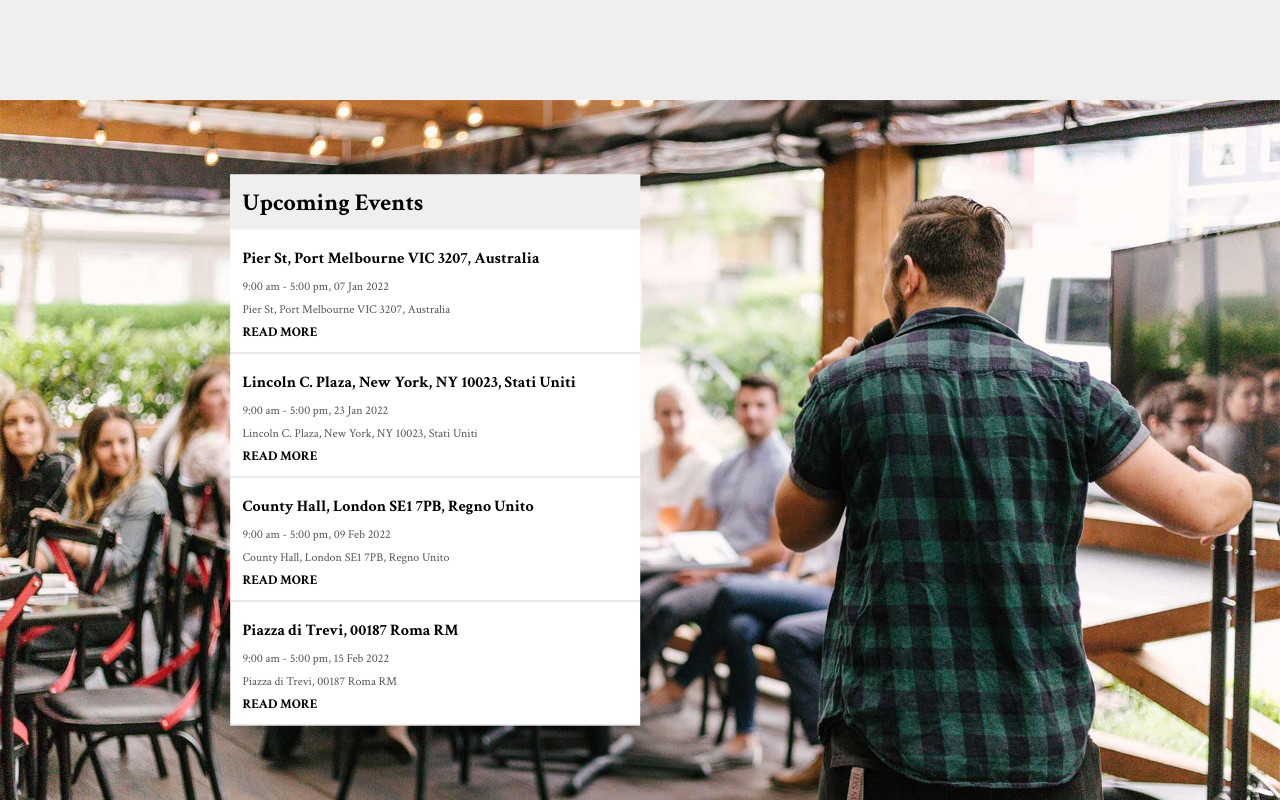
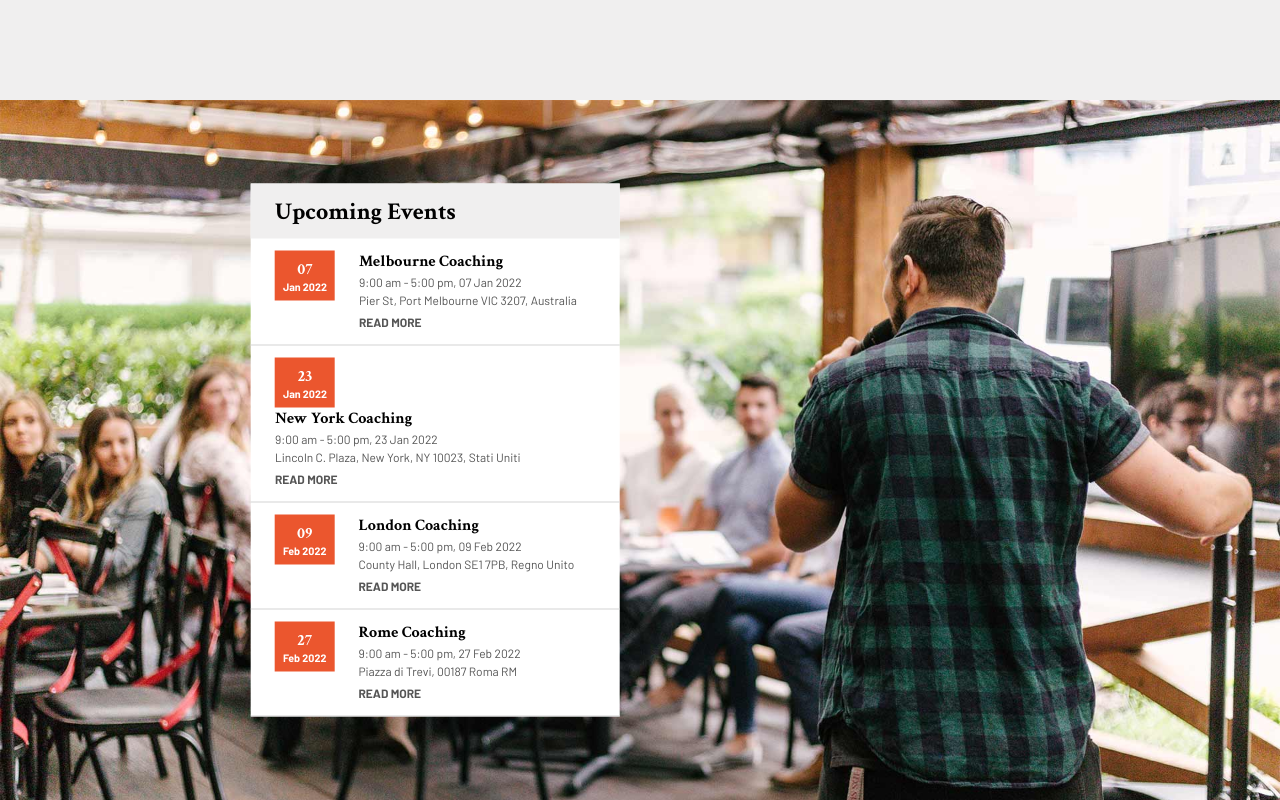
Before and after one commit to PietroDeBianchi/proj-html-vuejs, a Vue app: page / in a window 1280 px wide. Shown: the part 1550-2350 px from the top of the page. Built offline with nearby package versions, Linux system fonts and the light colour scheme.

Commit message:
still working on main components

```diff
--- a/index.html
+++ b/index.html
@@ -10,9 +10,13 @@
   <link
     href="https://fonts.googleapis.com/css2?family=Crimson+Text:ital,wght@0,400;0,600;0,700;1,400;1,600;1,700&display=swap"
     rel="stylesheet">
+  <link
+    href="https://fonts.googleapis.com/css2?family=Barlow:ital,wght@0,100;0,200;0,300;0,400;0,500;0,600;0,700;0,800;0,900;1,100;1,200;1,300;1,400;1,500;1,600;1,700;1,800;1,900&display=swap"
+    rel="stylesheet">
   <link rel="stylesheet" href="https://cdnjs.cloudflare.com/ajax/libs/font-awesome/6.4.0/css/all.min.css"
     integrity="sha512-iecdLmaskl7CVkqkXNQ/ZH/XLlvWZOJyj7Yy7tcenmpD1ypASozpmT/E0iPtmFIB46ZmdtAc9eNBvH0H/ZpiBw=="
     crossorigin="anonymous" referrerpolicy="no-referrer" />
+
   <title>Everlead</title>
 </head>
 
--- a/src/components/AppHeader.vue
+++ b/src/components/AppHeader.vue
@@ -101,6 +101,10 @@ span {
             font-size: 42px;
             margin-bottom: 24px;
         }
+
+        p {
+            line-height: 24px;
+        }
     }
 
     // HEADER-JUMBO-BUTTON STYLE
--- a/src/components/mainComponents/AppMainEvents.vue
+++ b/src/components/mainComponents/AppMainEvents.vue
@@ -5,30 +5,56 @@ export default {
         return {
             events: [
                 {
-                    location: "Melbourne Coaching",
-                    date: "07 Jan 2022",
+                    city: "Melbourne Coaching",
                     hour: "9:00 am - 5:00 pm",
                     location: "Pier St, Port Melbourne VIC 3207, Australia",
+                    date: [
+                        {
+                            day: "07",
+                            month: "Jan ",
+                            year: "2022"
+                        }
+                    ]
                 },
                 {
-                    location: "New York Coaching",
-                    date: "23 Jan 2022",
+                    city: "New York Coaching",
                     hour: "9:00 am - 5:00 pm",
                     location: "Lincoln C. Plaza, New York, NY 10023, Stati Uniti",
-                }, {
-                    location: "London Coaching",
-                    date: "09 Feb 2022",
+                    date: [
+                        {
+                            day: "23",
+                            month: "Jan ",
+                            year: "2022"
+                        }
+                    ]
+                },
+                {
+                    city: "London Coaching",
                     hour: "9:00 am - 5:00 pm",
                     location: "County Hall, London SE1 7PB, Regno Unito",
-                }, {
-                    location: "Rome Coaching",
-                    date: "15 Feb 2022",
+                    date: [
+                        {
+                            day: "09",
+                            month: "Feb ",
+                            year: "2022"
+                        }
+                    ]
+                },
+                {
+                    city: "Rome Coaching",
                     hour: "9:00 am - 5:00 pm",
                     location: "Piazza di Trevi, 00187 Roma RM",
+                    date: [
+                        {
+                            day: "27",
+                            month: "Feb ",
+                            year: "2022"
+                        }
+                    ]
                 },
             ]
         }
-    },
+    }
 }
 
 </script>
@@ -39,12 +65,20 @@ export default {
             <div class="container">
                 <div class="eventsList">
                     <h2>Upcoming Events</h2>
-                    <div class="event" v-for="event in events" :key="index">
-                        <h4>{{ event.location }}</h4>
-                        <span>{{ event.hour }}, {{ event.date }}</span>
-                        <p>{{ event.location }}</p>
-                        <h5>READ MORE</h5>
+                    <div class="event" v-for="(event, index) in events" :key="index">
+                        <div class="dateBox">
+                            <h4>{{ event.date[0].day }}</h4>
+                            <h6>{{ event.date[0].month }}{{ event.date[0].year }}</h6>
+                        </div>
+                        <div>
+                            <h4>{{ event.city }}</h4>
+                            <span>{{ event.hour }}, {{ event.date[0].day }} {{ event.date[0].month }} {{ event.date[0].year
+                            }}</span>
+                            <p>{{ event.location }}</p>
+                            <h5>READ MORE</h5>
+                        </div>
                     </div>
+
                 </div>
             </div>
         </div>
@@ -69,34 +103,38 @@ section {
 
 .eventsList {
     background-color: $white-first-color;
-    width: 50%;
+    width: 45%;
     position: absolute;
     top: 50%;
     left: 25%;
     transform: translate(-50%, -50%);
 
     h2 {
-        padding: 12px;
+        padding: 12px 24px;
         background-color: $gray-first-color;
     }
 }
 
 .event {
-    padding: 12px;
+    padding: 12px 24px;
     border-bottom: 1px solid lightgrey;
 
     &:hover {
         background-color: $gray-first-color;
     }
 
-    h4,
-    p,
-    span {
-        padding: 6px 0;
+    div {
+        display: inline-block;
     }
 
     p,
     span {
+        padding-bottom: 8px;
+    }
+
+    p,
+    span,
+    h5 {
         color: $black-first-color;
         font-size: 12px;
     }
@@ -104,5 +142,14 @@ section {
     h4 {
         font-size: 16px;
     }
+
+    .dateBox {
+        background-color: $orange-first-color;
+        color: $white-first-color ;
+        margin-right: 24px;
+        padding: 8px;
+        text-align: center;
+        vertical-align: top;
+    }
 }
 </style>
--- a/src/styles/general.scss
+++ b/src/styles/general.scss
@@ -8,6 +8,14 @@ body {
     font-family: 'Crimson Text', serif;
 }
 
+a,
+span,
+p,
+h5,
+h6 {
+    font-family: 'Barlow', sans-serif;
+}
+
 ul {
     list-style-type: none;
 }
```
